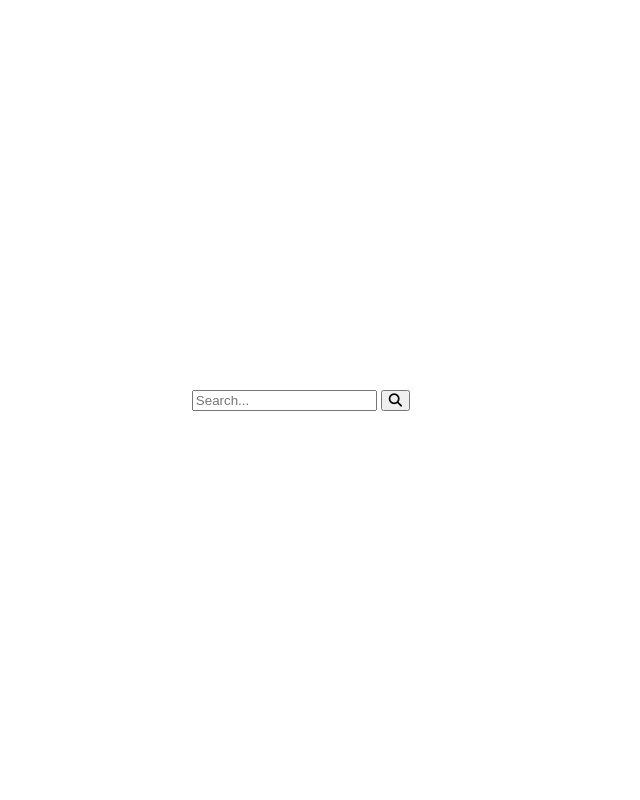
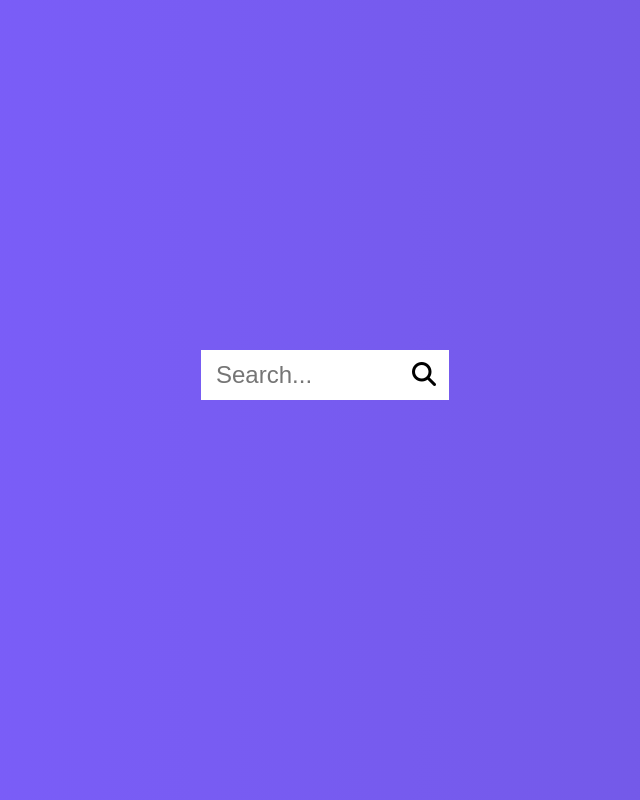
Before and after one commit to morganfula/04_Hidden-Search-Widget, a plain HTML site: page index.html in a window 1280 px wide. Shown: the whole page, without its empty margins (339-979 px from the left). Drawn offline with Linux system fonts and the light colour scheme.

Commit message:
starting js

```diff
--- a/index.html
+++ b/index.html
@@ -10,7 +10,7 @@
 </head>
 
 <body>
-  <div class="search">
+  <div class="search active">
     <input type="text" class="input" placeholder="Search...">
     <button class="btn">
       <i class="fa fa-search"></i>
--- a/style.scss
+++ b/style.scss
@@ -5,13 +5,57 @@
 }
 
 body {
+  background-image: linear-gradient(90deg, #7d5fff, #7158e2);
   font-family: "Roboto", sans-serif;
   height: 100vh;
   margin: 0;
   padding: 0;
   display: flex;
-  flex-direction: column;
   justify-content: center;
   align-items: center;
   overflow: hidden;
 }
+
+.search {
+  position: relative;
+  height: 100px;
+
+  &.active input {
+    width: 200px;
+  }
+
+  &.active .btn {
+    transform: translateX(198px);
+  }
+
+  input {
+    background-color: white;
+    border: 0;
+    font-size: 24px;
+    padding: 15px;
+    height: 50px;
+    width: 50px;
+    transition: width 0.3s ease;
+
+    &:focus {
+      outline: none;
+    }
+  }
+
+  .btn {
+    background-color: white;
+    border: 0;
+    height: 50px;
+    width: 50px;
+    font-size: 24px;
+    cursor: pointer;
+    position: absolute;
+    top: 0;
+    left: 0;
+    transition: transform 0.3s ease;
+
+    &:focus {
+      outline: none;
+    }
+  }
+}
```
Also changed, not shown: css/style.css, 1 other file.
